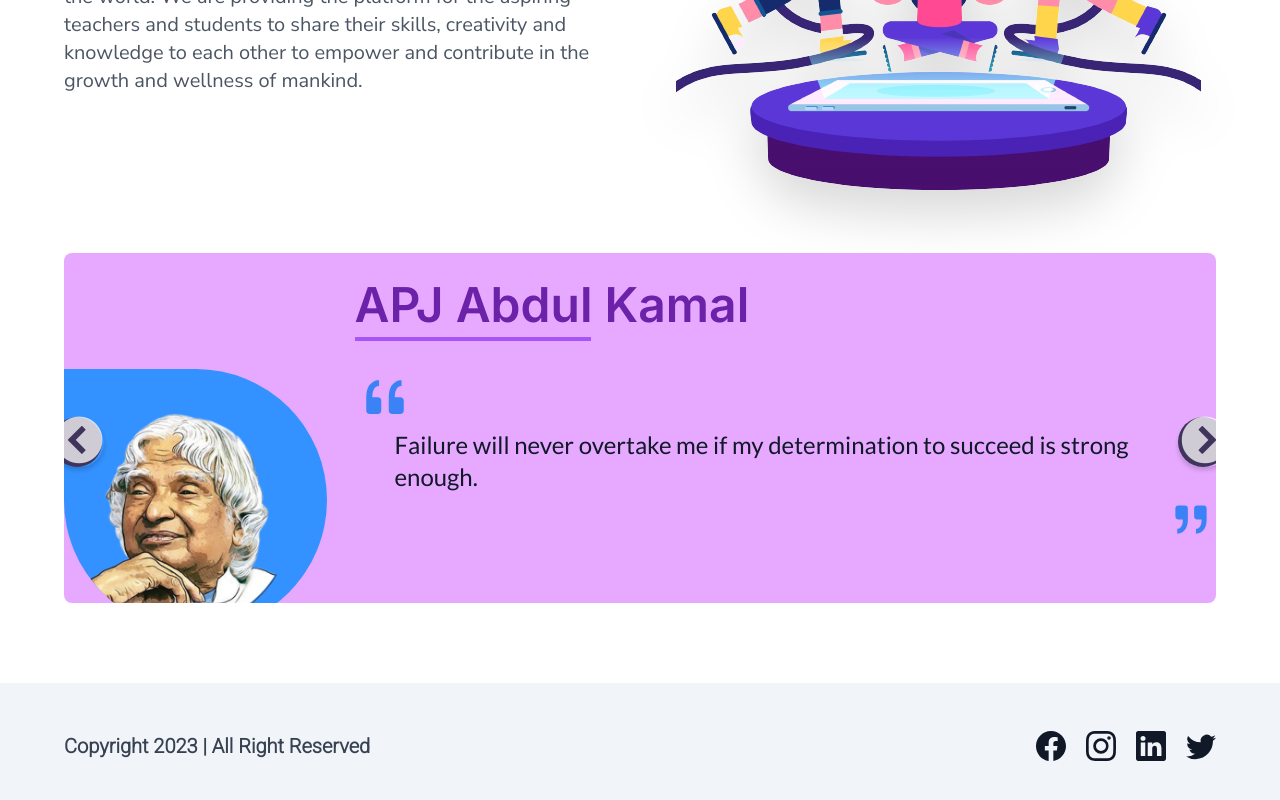
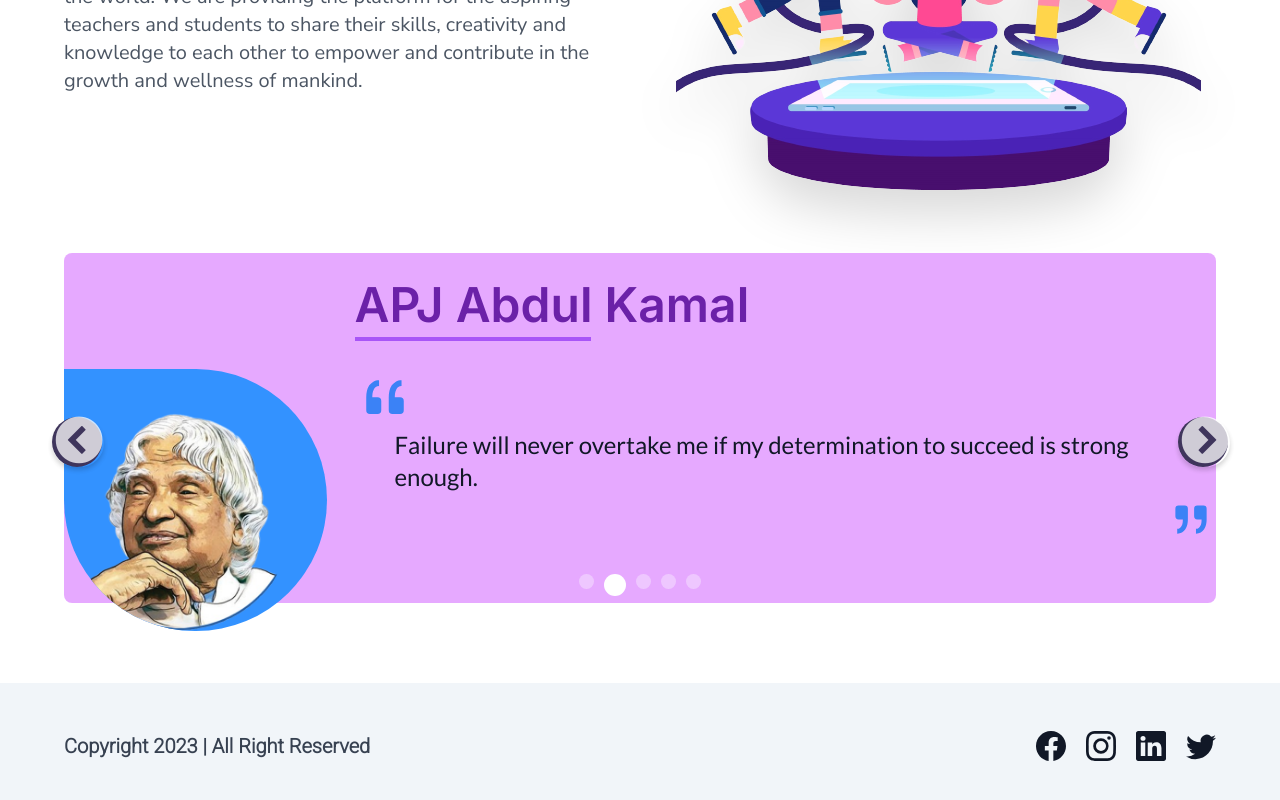
Before and after one commit to gulshan07dev/lms-mern-project, a React app in the folder client/: page /about in a window 1280 px wide. Shown: the part 402-1202 px from the top of the page. Built offline with nearby package versions, Linux system fonts and the light colour scheme; no server answers; the HTML template or start-up script is replaced by a standard one.

Commit message:
added course slice, courseList page and some code changes

```diff
--- a/client/src/App.jsx
+++ b/client/src/App.jsx
@@ -6,6 +6,7 @@ import AboutUs from "./Pages/About";
 import NotFound from './Pages/NotFound';
 import Signup from "./Pages/Signup";
 import Login from "./Pages/Login";
+import CourseList from "./Pages/Course/CourseList";
 
 function App() {
   return (
@@ -15,6 +16,7 @@ function App() {
         <Route path="/about" element={<AboutUs />} />
         <Route path="/signup" element={<Signup />} />
         <Route path="/login" element={<Login />} />
+        <Route path="/courses" element={<CourseList />} />
 
         <Route path="*" element={<NotFound />} />
       </Routes>
--- a/client/src/Components/CarouselSlide.jsx
+++ b/client/src/Components/CarouselSlide.jsx
@@ -3,7 +3,7 @@ import { BsQuote } from "react-icons/bs";
 
 export default function CarouselSlide({ details }) {
   return (
-    <div className="md:w-auto w-full flex md:flex-row flex-col gap-7 mx-auto md:h-[350px] h-[560px] overflow-hidden">
+    <div className="md:w-auto w-full flex md:flex-row flex-col gap-7 mx-auto md:h-[350px] h-[550px] overflow-hidden">
       <img
         src={details.image}
         alt={`${details.title}Image`}
--- /dev/null
+++ b/client/src/Components/CourseCard.jsx
@@ -0,0 +1,47 @@
+import React from "react";
+import { useNavigate } from "react-router-dom";
+import { FaPlay, FaBook, FaUser } from "react-icons/fa";
+
+export default function CourseCard({ data }) {
+  const navigate = useNavigate();
+
+
+  return (
+    <div
+      className="md:w-[22rem] w-[95%] md:h-[445px] h-[500px] shadow-custom dark:shadow-lg rounded-lg cursor-pointer group overflow-hidden bg-white dark:bg-zinc-700 transition-transform transform hover:scale-[1.01]"
+    >
+      <div className="relative overflow-hidden">
+        <img
+          className="h-48 w-full rounded-tl-lg rounded-tr-lg group-hover:scale-[1.05] transition-all ease-in-out duration-300"
+          src={data?.thumbnail?.secure_url}
+          alt="course thumbnail"
+        />
+        <div className="absolute top-2 right-2 p-2 bg-white dark:bg-zinc-700 rounded-full">
+          <FaPlay className="text-yellow-500 dark:text-yellow-400 text-xl" />
+        </div>
+      </div>
+      <div className="p-4 md:space-y-2 space-y-3 text-gray-800 dark:text-white">
+        <h2 className="text-2xl font-semibold line-clamp-2">{data?.title}</h2>
+        <p className="line-clamp-2 font-nunito-sans text-base font-[500]">
+          {data?.description}
+        </p>
+        <div className="flex items-center space-x-2">
+          <FaBook className="text-yellow-500 dark:text-yellow-400" />
+          <p className="text-base font-semibold">Category: {data?.category}</p>
+        </div>
+        <div className="flex items-center space-x-2">
+          <FaBook className="text-yellow-500 dark:text-yellow-400" />
+          <p className="text-base font-semibold">
+            Total lectures: {data?.numberoflectures}
+          </p>
+        </div>
+        <div className="flex items-center space-x-2">
+          <FaUser className="text-yellow-500 dark:text-yellow-400" />
+          <p className="text-base font-semibold">
+            Instructor: {data?.createdBy}
+          </p>
+        </div>
+      </div>
+    </div>
+  );
+}
--- a/client/src/Pages/About.jsx
+++ b/client/src/Pages/About.jsx
@@ -20,7 +20,7 @@ function AboutUs() {
 
   return (
     <Layout>
-      <section className="md:py-10 py-7 mb-10 text-white  md:px-16 px-6 min-h-[100vh]">
+      <section className="md:py-10 py-7 mb-10 text-white overflow-x-hidden  md:px-16 px-6 min-h-[100vh]">
         {/* hero */}
         <div className="flex md:flex-row flex-col-reverse items-center justify-center md:gap-10 gap-7 w-full space-y-7">
           <div className="md:w-1/2 w-full space-y-7">
@@ -50,7 +50,7 @@ function AboutUs() {
 
         {/* slider */}
 
-        <div className="w-[90vw] px-0 pt-7 mt-10 rounded-lg bg-[#dc85ffb4] dark:bg-[#393d4e93] backdrop-blur-lg md:h-[350px] h-[560px] overflow-hidden">
+        <div className="w-[90vw] px-0 pt-7 mt-10 rounded-lg bg-[#dc85ffb4] dark:bg-[#393d4e93] backdrop-blur-lg md:h-[350px] h-[550px] ">
           <Slider {...settings} className="h-full">
             {celebrities.map((details, index) => (
               <CarouselSlide details={details} key={index} />
--- /dev/null
+++ b/client/src/Pages/Course/CourseList.jsx
@@ -0,0 +1,39 @@
+import React, { useEffect } from "react";
+import { useDispatch, useSelector } from "react-redux";
+import { getAllCourses } from "../../Redux/Slices/CourseSlice";
+import CourseCard from "../../Components/CourseCard";
+import Layout from "../../Layout/Layout";
+
+export default function CourseList() {
+  const dispatch = useDispatch();
+
+  const { coursesData } = useSelector((state) => state.course);
+  console.log(coursesData);
+
+  async function fetchCourses() {
+    await dispatch(getAllCourses());
+  }
+
+  useEffect(() => {
+    fetchCourses();
+  }, []);
+
+  return (
+    <Layout>
+      <section className="flex flex-col gap-14 md:py-6 py-5 md:px-20 px-3 min-h-screen">
+        <h1 className="md:text-4xl text-2xl w-fit text-blue-600 dark:text-white font-inter font-[500] after:content-[' '] relative after:absolute after:-bottom-3.5 after:left-0 after:h-1.5 after:w-[60%] after:rounded-full after:bg-yellow-600">
+          Explore the courses made by{" "}
+          <span className="font-[600] font-lato text-yellow-500">
+            Industry experts
+          </span>
+        </h1>
+        {/* course container */}
+        <div className="flex gap-12 md:justify-start justify-center flex-wrap">
+          {coursesData?.map((element) => {
+            return <CourseCard key={element._id} data={element} />;
+          })}
+        </div>
+      </section>
+    </Layout>
+  );
+}
--- /dev/null
+++ b/client/src/Redux/Slices/CourseSlice.js
@@ -0,0 +1,35 @@
+import { createSlice, createAsyncThunk } from '@reduxjs/toolkit';
+import toast from 'react-hot-toast';
+import { axiosInstance } from '../../Helpers/axiosInstance';
+
+const initialState = {
+    coursesData: []
+}
+
+// ....get all courses....
+export const getAllCourses = createAsyncThunk("/courses/get", async () => {
+    const loadingMessage = toast.loading("fetching courses...");
+    try {
+        const res = await axiosInstance.get("/courses");
+        toast.success(res?.data?.message, { id: loadingMessage });
+        return res?.data
+    } catch (error) {
+        toast.error(error?.response?.data?.message, { id: loadingMessage });
+        throw error;
+    }
+})
+
+const courseSlice = createSlice({
+    name: 'course',
+    initialState,
+    reducers: {},
+    extraReducers: (builder) => {
+
+        // for get all courses
+        builder.addCase(getAllCourses.fulfilled, (state, action) => {
+            state.coursesData = action?.payload?.courses;
+        })
+    }
+})
+
+export default courseSlice.reducer;
--- a/client/src/Redux/store.js
+++ b/client/src/Redux/store.js
@@ -1,9 +1,11 @@
 import {configureStore} from "@reduxjs/toolkit"
 import AuthSliceReducer from "./Slices/AuthSlice"
+import CourseSliceReducer from "./Slices/CourseSlice"
 
  const store = configureStore({
     reducer: {
         auth: AuthSliceReducer,
+        course: CourseSliceReducer,
     },
     devTools: true
 })
--- a/client/src/index.css
+++ b/client/src/index.css
@@ -20,7 +20,7 @@ body {
   box-shadow: 0px 8px 24px #00000011;
 }
 
-.slick-slider button {
+.slick-slider .slick-arrow {
   height: 50px;
   width: 50px;
   background-color: #3f355c;
@@ -28,11 +28,11 @@ body {
   border-radius: 100px;
 }
 
-.slick-slider button:hover {
+.slick-slider .slick-arrow:hover {
   background-color: #1414df;
 }
 
-.slick-slider button::before {
+.slick-slider .slick-arrow::before {
   color: #ffffff;
   font-size: 52px;
   font-weight: 700;
@@ -46,3 +46,26 @@ body {
 .slick-slider .slick-prev {
   left: -12px;
 }
+
+.slick-dots {
+  bottom: 7px;
+}
+
+.slick-dots li {
+  background-color: rgba(255, 255, 255, 0.356);
+  border-radius: 50%;
+  height: 15px;
+  width: 15px;
+  transition: all cubic-bezier(0.075, 0.82, 0.165, 1);
+}
+
+.slick-dots button::before {
+  content: "";
+  display: none;
+}
+
+.slick-dots .slick-active {
+  background: #ffffff;
+  height: 22px;
+  width: 22px;
+}
```
